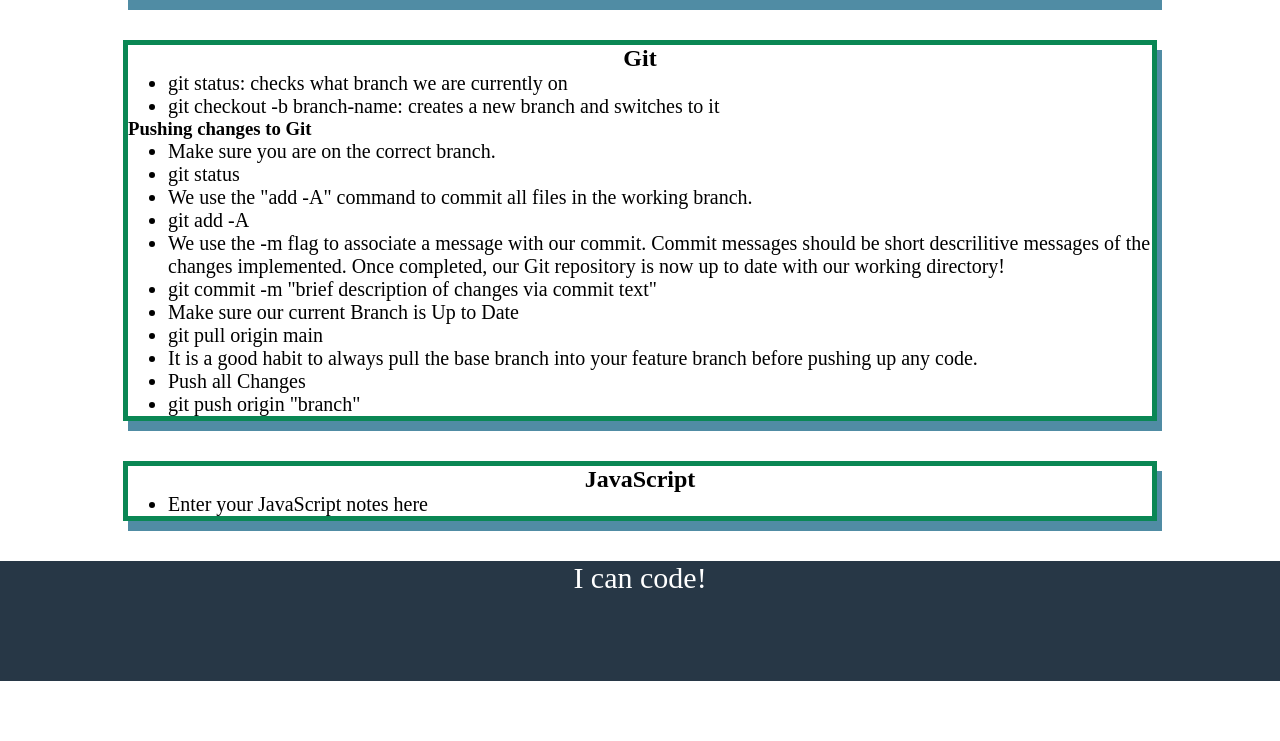
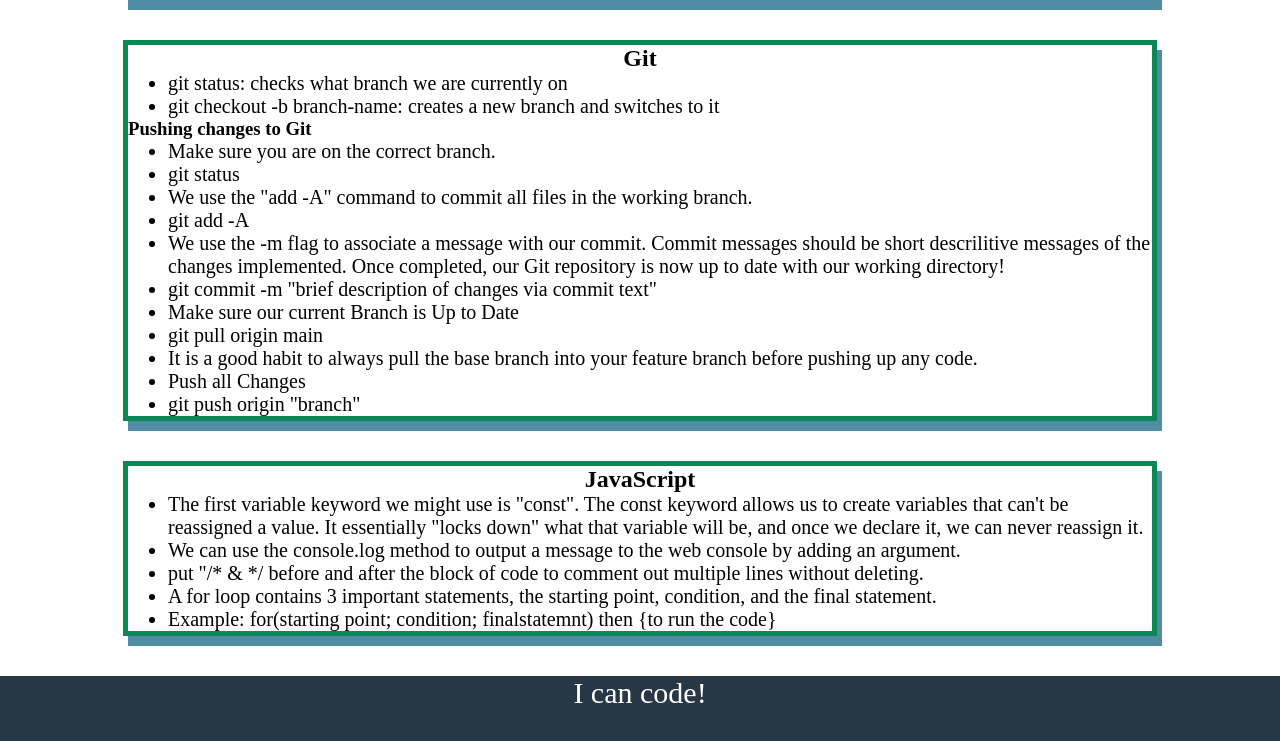
Before and after one commit to Isaiahcapers/prework-study-guide, a plain HTML site: page prework-study-guide/index.html in a window 1280 px wide. Shown: the part 619-1360 px from the top of the page. Before the commit the page ends 1300 px from the top, so only its background shows below. Drawn offline with Linux system fonts and the light colour scheme.

Commit message:
added JavaScript to the Studyguide

```diff
--- /dev/null
+++ b/prework-study-guide/assets/script.js
@@ -0,0 +1,18 @@
+const topics = ['HTML', 'CSS', 'Git', 'JavaScript'];
+for(let x =0; x< topics.length; x++) {
+    console.log(topics[x]);
+}
+
+/*
+if (topic === 'HTML') {
+ console.log("Let's study HTML!");
+} else if (topic === 'CSS') {
+ console.log("Let's study CSS!");
+} else if (topic === 'Git') {
+ console.log("Let's study Git!");
+} else if (topic === 'JavaScript') {
+ console.log("Let's study JavaScript!");
+} else {
+ console.log('Please try again!');
+}
+*/
--- a/prework-study-guide/index.html
+++ b/prework-study-guide/index.html
@@ -11,6 +11,7 @@
     <header id="top">
       <h1>Prework Study Guide</h1>
       <img src="./assets/bowtie-cat.png" alt="Profile image of cat wearing a bow tie." />
+      <h2>✨ Open the Console to See What's Happening ✨</h2>
     </header>
     <main>
       <section class="card" id="html-section">
@@ -63,7 +64,11 @@
       <section class="card" id="javascript-section">
         <h2>JavaScript</h2>
         <ul>
-          <li>Enter your JavaScript notes here</li>
+          <li>The first variable keyword we might use is "const". The const keyword allows us to create variables that can't be reassigned a value. It essentially "locks down" what that variable will be, and once we declare it, we can never reassign it.</li>
+          <li>We can use the console.log method to output a message to the web console by adding an argument.</li>
+          <li>put "/* & */ before and after the block of code to comment out multiple lines without deleting.</li>
+          <li>A for loop contains 3 important statements, the starting point, condition, and the final statement.</li>
+          <li>Example: for(starting point; condition; finalstatemnt) then {to run the code}</li>
         </ul>
       </section>
     </main>
@@ -71,5 +76,6 @@
     <footer>
       <p>I can code!</p>
     </footer>
+    <script src="./assets/script.js"></script>
   </body>
 </html>
```
